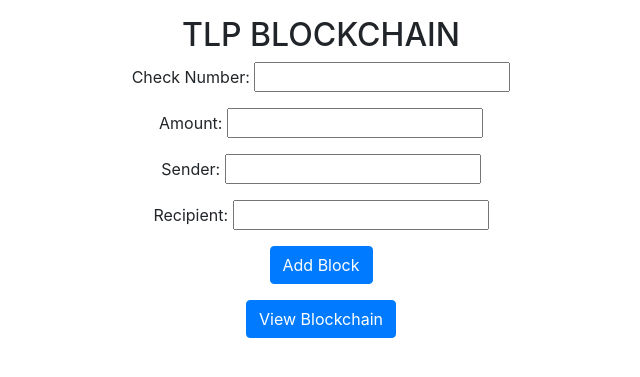
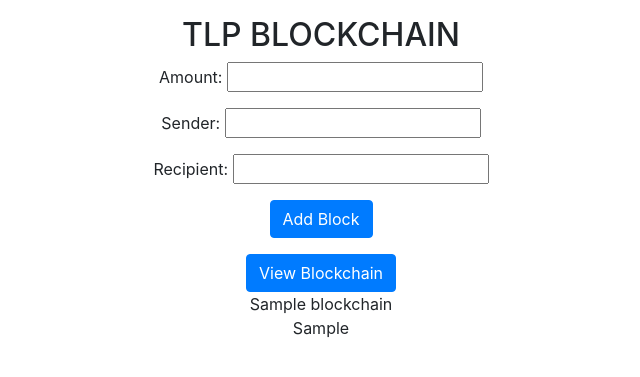
Before and after one commit to jessejhuang/tlp-blockchain, a Flask app: template src/blockchain/templates/index.html in a window 1280 px wide. Shown: the top 377 px of the page, without its empty margins (319-959 px from the left). Run offline with Flask 2, Linux system fonts and the light colour scheme; the template is opened without the code that fills it: most values are stand-ins (such as "Sample title", 1, 10 or a date in 2020); parts of the project's set-up code (start-up, migrations or seed data) failed here and were passed over; some libraries are stand-ins or nearby versions.

Commit message:
frontend up and working, but ugly!

```diff
--- a/src/blockchain/app.py
+++ b/src/blockchain/app.py
@@ -13,6 +13,9 @@ from node import Node
 from block import Block
 import json
 from flask import render_template
+import uuid
+from flask import redirect
+
 
 FLASKENV_VARIABLES = dotenv_values(stream='.flaskenv')
 PORT = FLASKENV_VARIABLES['FLASK_RUN_PORT']
@@ -106,30 +109,46 @@ def request_peers(url):
     set_node(node)
 
 @app.route('/')
-def show_homepage():
+def show_homepage(methods = ['POST']):
 	my_address = get_own_address() + "/result" #this is where it will post to
+	my_address2 = get_own_address() + "/show"
+	return render_template('index.html', url = my_address, url2 = my_address2 )
 
-	return render_template('index.html', url = my_address)
+@app.route('/result',methods = ['POST'])
+def result():
 
-@app.route('/result',methods = ['POST', 'GET'])
-def result():
 	if request.method == 'POST': #if user submits the form...
+
 		result = request.form
-		check_number = result["CheckNumber"]
-		recipient = result["Amount"]
-		amount = result["Sender"]
-		sender = result["Recipient"]
+		recipient = result["Recipient"]
+		amount = result["Amount"]
+		sender = result["Sender"]
 	#	new_block = Block(node.last_hash, check_number, sender, recipient,amount)
 
 	#	node.add_block(new_block, get_own_address())
 	#	node.share_block(new_block, new_block_data, get_own_address())
-
+		check_number = str(uuid.uuid4())
 		data = {"block":{"sender":sender, "recipient":recipient,"amount":float(amount),"check_number":check_number},"seen_nodes":[]}
 		#print(get_own_address() + '/add')
+		#print(get_own_address() + '/add')
 		requests.post(get_own_address() + "/add",json=data)
+		response = "Success! Block added!"
 		#return("result is " + result["CheckNumber"])
+		my_address = get_own_address()
+		return redirect(my_address, code=301)
 
-		return render_template('index.html')
+@app.route('/show', methods = ['POST'])
+def show_blockchain():
+
+	block_data = requests.get(get_own_address() + "/print")
+	data = block_data.text
+	print (block_data.text)
+	chain_data = block_data.json()['chain']
+	#chain_data = block_data.json()['chain'][1]
+	#chain_data = block_data.json()['chain'][2]
+	#for element in block_data.json()['chain']:
+	#	print (str(element))
+	return render_template ('index.html', blockchain_data = chain_data)
 
 
     #return 'TODO: Implement Visualization'
@@ -162,9 +181,6 @@ def receiveBlock():
 
     new_block = Block(node.last_hash, new_block_data['block']['check_number'], new_block_data['block']['sender'], new_block_data['block']['recipient'], new_block_data['block']['amount'])
 
-
-
-
     node.add_block(new_block, get_own_address())
     node.share_block(new_block, new_block_data, get_own_address())
 
@@ -184,7 +200,6 @@ def updateChain():
         print(hash)
     except:
         pass
-
 
     #new_Block = Block(node.last_hash, new_block_data['check_number'], new_block_data['sender'], new_block_data['recipient'], new_block_data['amount'])
     new_Block = Block(node.last_hash, new_block_data['check_number'],new_block_data['sender'],new_block_data['recipient'], new_block_data['amount'],new_block_data['timestamp'])
--- /dev/null
+++ b/src/blockchain/static/hello.js
@@ -0,0 +1,3 @@
+function showWaiting() {
+   document.getElementById("loading").innerHTML = "Block being added to Chain...";
+}
--- a/src/blockchain/templates/index.html
+++ b/src/blockchain/templates/index.html
@@ -1,5 +1,12 @@
+<!DOCTYPE html>
+
+<meta name="viewport" content="width=device-width, initial-scale=1.0">
+
 <head>
   <link rel="stylesheet" href="https://maxcdn.bootstrapcdn.com/bootstrap/4.0.0/css/bootstrap.min.css" integrity="sha384-Gn5384xqQ1aoWXA+058RXPxPg6fy4IWvTNh0E263XmFcJlSAwiGgFAW/dAiS6JXm" crossorigin="anonymous">
+
+
+
 </head>
 
 
@@ -7,13 +14,7 @@
   <body>
   <p>
     <h2>TLP BLOCKCHAIN</h2>
-    <form id = "myForm" action={{url}}  method="POST">
-
-    <div class="form-group">
-        Check Number:
-        <input type="text" id="checkNumber" name = "CheckNumber">
-      </div>
-
+    <form id = "myForm" action={{url}}  method="POST" input type="hidden">
       <div class="form-group">
         Amount:
         <input type="text" id="amount" name = "Amount">
@@ -28,14 +29,22 @@
         <input type="text" id="recipient" name = "Recipient">
     </div>
 
-    <input type="submit" name='submit' value='Add Block' class="btn btn-primary">
+    <input type="submit" name='submit' onclick="showWaiting()" value='Add Block' class="btn btn-primary">
 
     </form>
+
   </p>
 
+      <script type = "text/javascript"
+         src = "{{ url_for('static', filename = 'hello.js') }}" ></script>
   </body>
+<form id = "myForm" action={{url2}}  method="POST">
+  <input type="submit" name='View Blockchain' action={{url2}} value='View Blockchain'  class="btn btn-primary"></button>
+</form>
+<div id="loading"> </div>
+<div>{{blockchain}}  </div>
+<div>{{blockchain_data}}  </div>
 
-  <button type="button" onclick="loadDoc()" class="btn btn-primary">View Blockchain</button>
   <!-- when this button is pressed, it needs to GET the text from ngrok, parse it, and make a
   bloc -->
 
```
Also changed, not shown: src/blockchain/templates/hello.html (deleted, +0 -13 lines).
